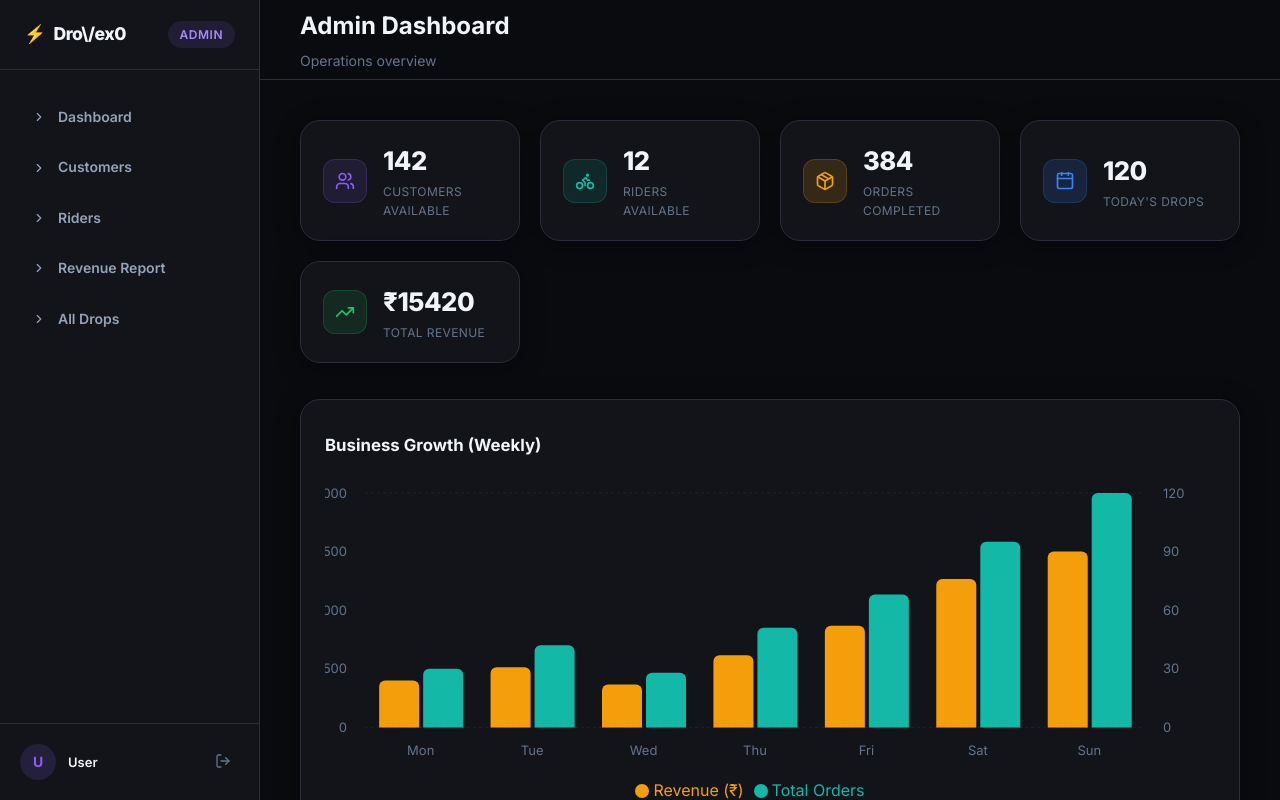
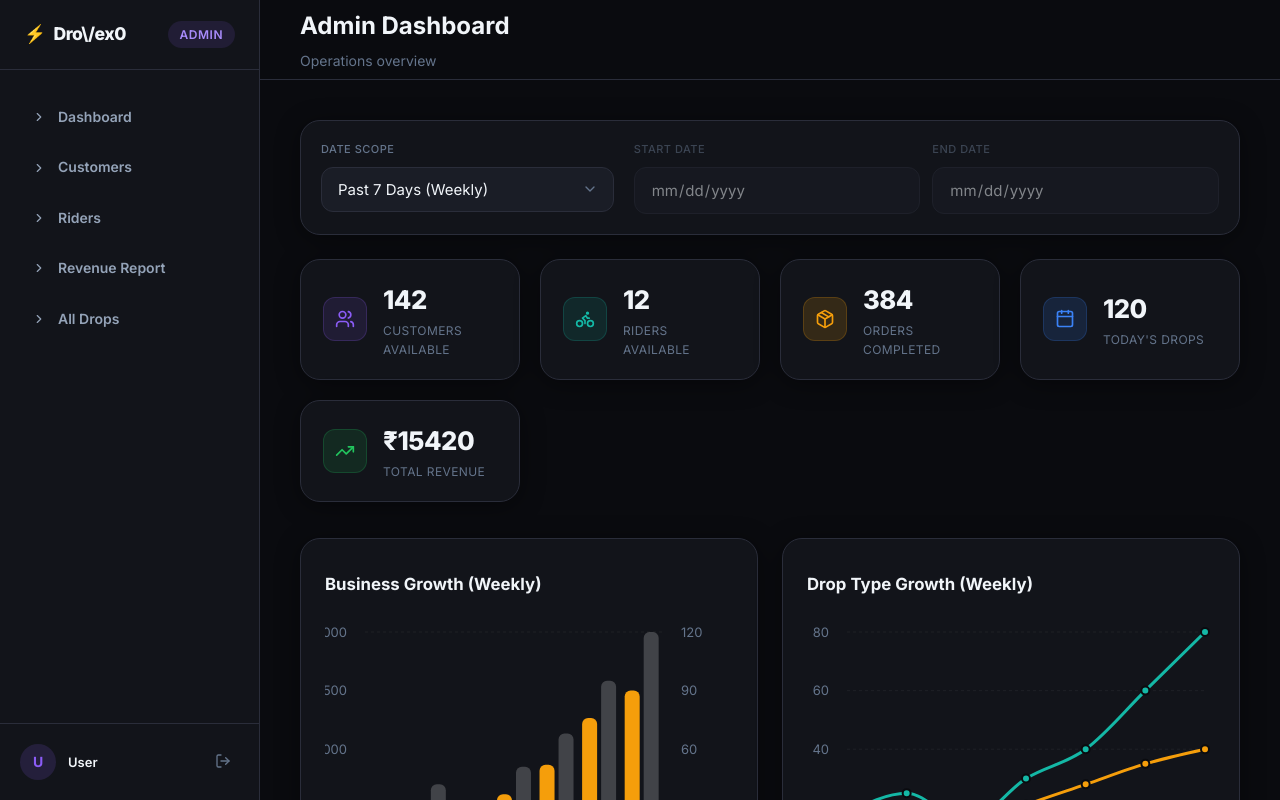
Before and after one commit to Manojiyya123/Drovexo, a React (Vite) app: page /admin in a window 1280 px wide. Built offline with nearby package versions, Linux system fonts and the light colour scheme.

Commit message:
fix: restore uncommitted dashboard analytics and filters wiped during branch split

```diff
--- a/src/pages/admin/Dashboard.jsx
+++ b/src/pages/admin/Dashboard.jsx
@@ -1,6 +1,7 @@
-import { Package, Users, TrendingUp, Bike, Calendar } from 'lucide-react';
+import React, { useState } from 'react';
+import { Package, Users, TrendingUp, Bike, Calendar, ChevronDown } from 'lucide-react';
 import { Link } from 'react-router-dom';
-import { BarChart, Bar, XAxis, YAxis, Tooltip, ResponsiveContainer, CartesianGrid, Legend } from 'recharts';
+import { BarChart, Bar, XAxis, YAxis, Tooltip, ResponsiveContainer, CartesianGrid, Legend, LineChart, Line } from 'recharts';
 import Layout from '../../components/Layout';
 
 const TOTAL_CUSTOMERS = 142;
@@ -8,14 +9,30 @@ const TOTAL_RIDERS = 12;
 const COMPLETED_ORDERS = 384;
 const TOTAL_REVENUE = 15420;
 
-const GRAPH_DATA = [
-    { day: 'Mon', revenue: 1200, orders: 30 },
-    { day: 'Tue', revenue: 1540, orders: 42 },
-    { day: 'Wed', revenue: 1100, orders: 28 },
-    { day: 'Thu', revenue: 1850, orders: 51 },
-    { day: 'Fri', revenue: 2600, orders: 68 },
-    { day: 'Sat', revenue: 3800, orders: 95 },
-    { day: 'Sun', revenue: 4500, orders: 120 },
+const WEEKLY_DATA = [
+    { name: 'Mon', revenue: 1200, orders: 30, personDrops: 18, parcelDrops: 12 },
+    { name: 'Tue', revenue: 1540, orders: 42, personDrops: 25, parcelDrops: 17 },
+    { name: 'Wed', revenue: 1100, orders: 28, personDrops: 15, parcelDrops: 13 },
+    { name: 'Thu', revenue: 1850, orders: 51, personDrops: 30, parcelDrops: 21 },
+    { name: 'Fri', revenue: 2600, orders: 68, personDrops: 40, parcelDrops: 28 },
+    { name: 'Sat', revenue: 3800, orders: 95, personDrops: 60, parcelDrops: 35 },
+    { name: 'Sun', revenue: 4500, orders: 120, personDrops: 80, parcelDrops: 40 },
+];
+
+const MONTHLY_DATA = [
+    { name: 'Week 1', revenue: 8500, orders: 240, personDrops: 140, parcelDrops: 100 },
+    { name: 'Week 2', revenue: 11200, orders: 310, personDrops: 180, parcelDrops: 130 },
+    { name: 'Week 3', revenue: 14500, orders: 380, personDrops: 220, parcelDrops: 160 },
+    { name: 'Week 4', revenue: 16800, orders: 420, personDrops: 250, parcelDrops: 170 },
+];
+
+const YEARLY_DATA = [
+    { name: 'Jan', revenue: 35000, orders: 900, personDrops: 600, parcelDrops: 300 },
+    { name: 'Feb', revenue: 38000, orders: 980, personDrops: 650, parcelDrops: 330 },
+    { name: 'Mar', revenue: 42000, orders: 1050, personDrops: 700, parcelDrops: 350 },
+    { name: 'Apr', revenue: 45000, orders: 1120, personDrops: 740, parcelDrops: 380 },
+    { name: 'May', revenue: 51000, orders: 1280, personDrops: 850, parcelDrops: 430 },
+    { name: 'Jun', revenue: 58000, orders: 1450, personDrops: 960, parcelDrops: 490 },
 ];
 
 const ALL_ORDERS = [
@@ -35,8 +52,43 @@ const STATUS_MAP = {
 };
 
 export default function AdminDashboard() {
+    const [dateFilter, setDateFilter] = useState('weekly');
+    const [customRange, setCustomRange] = useState({ start: '', end: '' });
+
+    let activeData = WEEKLY_DATA;
+    if (dateFilter === 'monthly') activeData = MONTHLY_DATA;
+    if (dateFilter === 'yearly') activeData = YEARLY_DATA;
+    // Assuming custom filter would dynamically generate data in a real setup, falling back to weekly here for mock.
+
     return (
         <Layout role="admin" title="Admin Dashboard" subtitle="Operations overview">
+
+            {/* Global Date Filter Controls */}
+            <div className="card" style={{ padding: '20px', marginBottom: '24px', display: 'flex', flexWrap: 'wrap', gap: '20px', alignItems: 'flex-start' }}>
+                <div className="form-group" style={{ flex: 1, minWidth: '200px', margin: 0 }}>
+                    <label className="form-label" style={{ fontSize: '11px', textTransform: 'uppercase', color: 'var(--text-muted)' }}>Date Scope</label>
+                    <div className="select-wrap">
+                        <select className="form-input" value={dateFilter} onChange={e => setDateFilter(e.target.value)}>
+                            <option value="weekly">Past 7 Days (Weekly)</option>
+                            <option value="monthly">Past 4 Weeks (Monthly)</option>
+                            <option value="yearly">Past Year (Yearly)</option>
+                            <option value="custom">Custom Date Range</option>
+                        </select>
+                        <ChevronDown className="select-icon" size={16} />
+                    </div>
+                </div>
+
+                <div style={{ display: 'flex', gap: '12px', flex: 2, minWidth: '280px', opacity: dateFilter === 'custom' ? 1 : 0.5 }}>
+                    <div className="form-group" style={{ flex: 1, margin: 0 }}>
+                        <label className="form-label" style={{ fontSize: '11px', textTransform: 'uppercase', color: 'var(--text-muted)' }}>Start Date</label>
+                        <input type="date" className="form-input" disabled={dateFilter !== 'custom'} value={customRange.start} onChange={e => setCustomRange(prev => ({ ...prev, start: e.target.value }))} />
+                    </div>
+                    <div className="form-group" style={{ flex: 1, margin: 0 }}>
+                        <label className="form-label" style={{ fontSize: '11px', textTransform: 'uppercase', color: 'var(--text-muted)' }}>End Date</label>
+                        <input type="date" className="form-input" disabled={dateFilter !== 'custom'} value={customRange.end} onChange={e => setCustomRange(prev => ({ ...prev, end: e.target.value }))} />
+                    </div>
+                </div>
+            </div>
 
             {/* New Stats Row */}
             <div className="stats-row">
@@ -77,14 +129,17 @@ export default function AdminDashboard() {
                 </div>
             </div>
 
-            {/* Business Graph */}
-            <div className="section-block card" style={{ padding: '32px 24px', marginBottom: '36px' }}>
-                <h2 className="section-block-title" style={{ marginBottom: '24px' }}>Business Growth (Weekly)</h2>
+            {/* Business Graphs */}
+            <div style={{ display: 'grid', gridTemplateColumns: 'repeat(auto-fit, minmax(400px, 1fr))', gap: '24px', marginBottom: '36px' }}>
+
+                {/* Revenue and Orders Setup */}
+                <div className="section-block card" style={{ padding: '32px 24px' }}>
+                    <h2 className="section-block-title" style={{ marginBottom: '24px', textTransform: 'capitalize' }}>Business Growth ({dateFilter})</h2>
                     <div style={{ width: '100%', height: '320px' }}>
                         <ResponsiveContainer width="100%" height="100%">
-                        <BarChart data={GRAPH_DATA} margin={{ top: 10, right: 10, left: -20, bottom: 0 }}>
+                            <BarChart data={activeData} margin={{ top: 10, right: 10, left: -20, bottom: 0 }}>
                                 <CartesianGrid strokeDasharray="3 3" stroke="rgba(255,255,255,0.05)" vertical={false} />
-                            <XAxis dataKey="day" stroke="var(--text-muted)" tick={{ fontSize: 13, fill: 'var(--text-muted)' }} axisLine={false} tickLine={false} dy={10} />
+                                <XAxis dataKey="name" stroke="var(--text-muted)" tick={{ fontSize: 13, fill: 'var(--text-muted)' }} axisLine={false} tickLine={false} dy={10} />
                                 <YAxis yAxisId="left" stroke="var(--text-muted)" tick={{ fontSize: 13, fill: 'var(--text-muted)' }} axisLine={false} tickLine={false} dx={-10} />
                                 <YAxis yAxisId="right" orientation="right" stroke="var(--text-muted)" tick={{ fontSize: 13, fill: 'var(--text-muted)' }} axisLine={false} tickLine={false} dx={10} />
                                 <Tooltip
@@ -95,9 +150,32 @@ export default function AdminDashboard() {
                                 />
                                 <Legend wrapperStyle={{ paddingTop: '20px' }} iconType="circle" />
                                 <Bar yAxisId="left" dataKey="revenue" name="Revenue (₹)" fill="var(--amber)" radius={[6, 6, 0, 0]} maxBarSize={40} />
-                            <Bar yAxisId="right" dataKey="orders" name="Total Orders" fill="var(--teal)" radius={[6, 6, 0, 0]} maxBarSize={40} />
+                                <Bar yAxisId="right" dataKey="orders" name="Total Orders" fill="rgba(255, 255, 255, 0.2)" radius={[6, 6, 0, 0]} maxBarSize={40} />
                             </BarChart>
                         </ResponsiveContainer>
+                    </div>
+                </div>
+
+                {/* Drop Type Split */}
+                <div className="section-block card" style={{ padding: '32px 24px' }}>
+                    <h2 className="section-block-title" style={{ marginBottom: '24px', textTransform: 'capitalize' }}>Drop Type Growth ({dateFilter})</h2>
+                    <div style={{ width: '100%', height: '320px' }}>
+                        <ResponsiveContainer width="100%" height="100%">
+                            <LineChart data={activeData} margin={{ top: 10, right: 10, left: -20, bottom: 0 }}>
+                                <CartesianGrid strokeDasharray="3 3" stroke="rgba(255,255,255,0.05)" vertical={false} />
+                                <XAxis dataKey="name" stroke="var(--text-muted)" tick={{ fontSize: 13, fill: 'var(--text-muted)' }} axisLine={false} tickLine={false} dy={10} />
+                                <YAxis stroke="var(--text-muted)" tick={{ fontSize: 13, fill: 'var(--text-muted)' }} axisLine={false} tickLine={false} dx={-10} />
+                                <Tooltip
+                                    contentStyle={{ backgroundColor: 'var(--bg-elevated)', border: '1px solid var(--border)', borderRadius: '8px', color: '#fff', boxShadow: '0 8px 16px rgba(0,0,0,0.4)', padding: '12px' }}
+                                    itemStyle={{ color: '#fff', fontWeight: 600, paddingBottom: '4px' }}
+                                    labelStyle={{ color: 'var(--text-muted)', marginBottom: '8px', fontWeight: 700 }}
+                                />
+                                <Legend wrapperStyle={{ paddingTop: '20px' }} iconType="circle" />
+                                <Line type="monotone" dataKey="personDrops" name="Person Drops" stroke="var(--teal)" strokeWidth={3} dot={{ r: 4, fill: 'var(--teal)', strokeWidth: 2, stroke: 'var(--bg-base)' }} activeDot={{ r: 6 }} />
+                                <Line type="monotone" dataKey="parcelDrops" name="Parcel Drops" stroke="var(--amber)" strokeWidth={3} dot={{ r: 4, fill: 'var(--amber)', strokeWidth: 2, stroke: 'var(--bg-base)' }} activeDot={{ r: 6 }} />
+                            </LineChart>
+                        </ResponsiveContainer>
+                    </div>
                 </div>
             </div>
 
```
Also changed, not shown: src/pages/admin/Orders.jsx (+25 -9 lines), src/pages/admin/RiderDrops.jsx (+27 -11 lines). Lines whose indentation alone changed are shown as unchanged.
